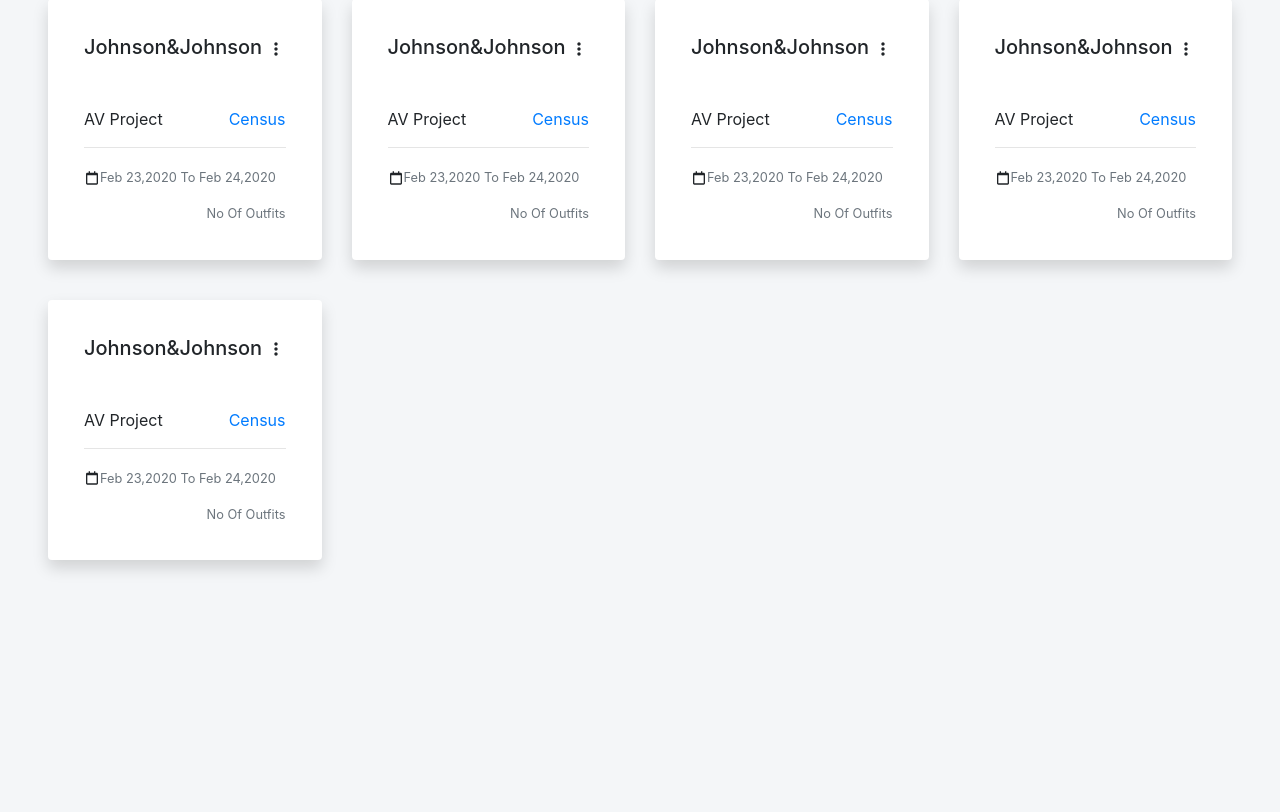
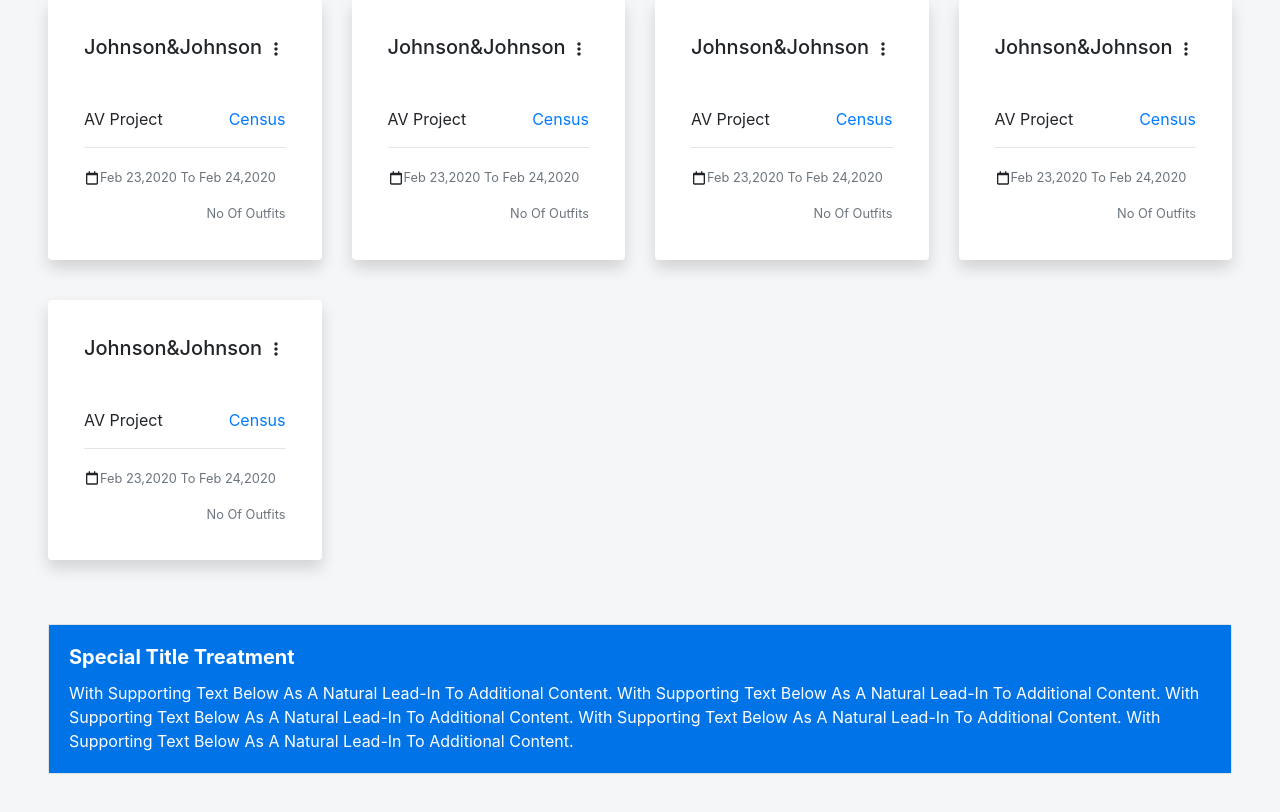
Before and after one commit to madhu1803/react8_auth, a React (Create React App) app: page /dashboard in a window 1280 px wide. Shown: the part 528-1340 px from the top of the page. Before the commit the page ends 1152 px from the top, so only its background shows below. Built offline with nearby package versions, Linux system fonts and the light colour scheme.

Commit message:
body basics done

```diff
--- a/src/Dashboard/Body.js
+++ b/src/Dashboard/Body.js
@@ -2,6 +2,7 @@
 import "./Css/Body.css";
 import { Form, FormControl, Button } from "react-bootstrap";
 import Dcard from "../Components/DCard";
+import Footer from "./Footer";
 export default class Body extends Component {
   render() {
     return (
@@ -27,6 +28,9 @@
             <Dcard />
           </div>
         </div>
+        <div className="dashboard-footer p-4">
+          <Footer />
+        </div>
       </div>
     );
   }
--- /dev/null
+++ b/src/Dashboard/Footer.js
@@ -0,0 +1,28 @@
+import React, { Component } from "react";
+import { Card } from "react-bootstrap";
+export default class Footer extends Component {
+  render() {
+    return (
+      <div>
+        <Card>
+          <Card.Body
+            className="text-white"
+            style={{ backgroundColor: "#0073e6" }}
+          >
+            <Card.Title>
+              <strong>Special title treatment</strong>
+            </Card.Title>
+            <Card.Text>
+              With supporting text below as a natural lead-in to additional
+              content. With supporting text below as a natural lead-in to
+              additional content. With supporting text below as a natural
+              lead-in to additional content. With supporting text below as a
+              natural lead-in to additional content. With supporting text below
+              as a natural lead-in to additional content.
+            </Card.Text>
+          </Card.Body>
+        </Card>
+      </div>
+    );
+  }
+}
```
